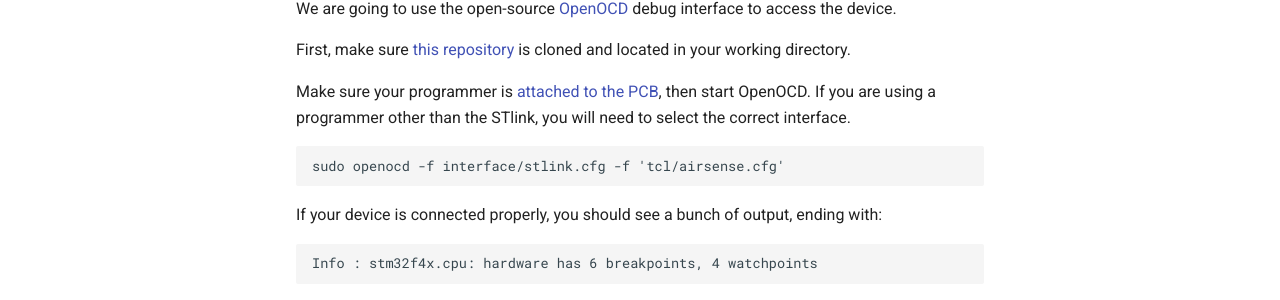
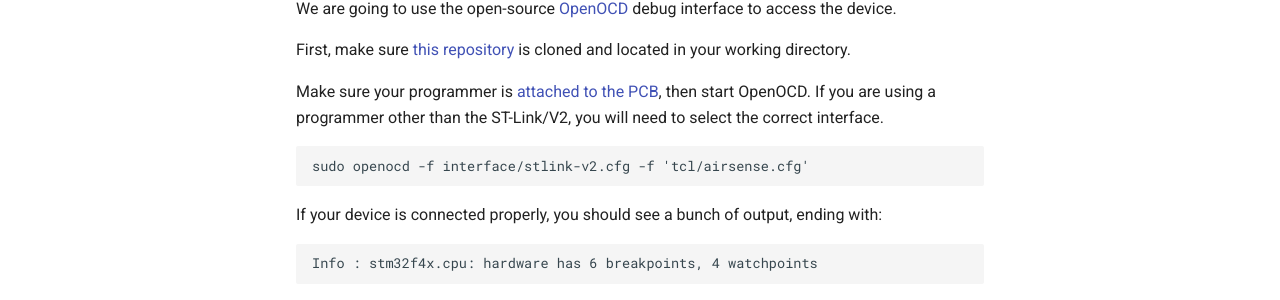
Before and after one commit to osresearch/airbreak, an MkDocs documentation site: the page built from docs/firmware.md, in a window 1280 px wide and 900 px high. Shown: the part 358-658 px from the top of the window. Built offline with MkDocs 1.6.1 and Material for MkDocs 9.7.7, drawn with Linux system fonts in a browser that asks for light colours; comment, search, counter and statistics services are not loaded.

Commit message:
Update firmware.md
Updating for ST-Link/V2 linked in previous page

````diff
--- a/docs/firmware.md
+++ b/docs/firmware.md
@@ -14,11 +14,11 @@
 is cloned and located in your working directory.
 
 Make sure your programmer is [attached to the PCB](/disassembly/#wiring),
-then start OpenOCD.  If you are using a programmer other than the STlink, you
+then start OpenOCD.  If you are using a programmer other than the ST-Link/V2, you
 will need to select the correct interface.
 
 ```sh
-sudo openocd -f interface/stlink.cfg -f 'tcl/airsense.cfg'
+sudo openocd -f interface/stlink-v2.cfg -f 'tcl/airsense.cfg'
 ```
 
 If your device is connected properly, you should see a bunch of output, ending with:
````
